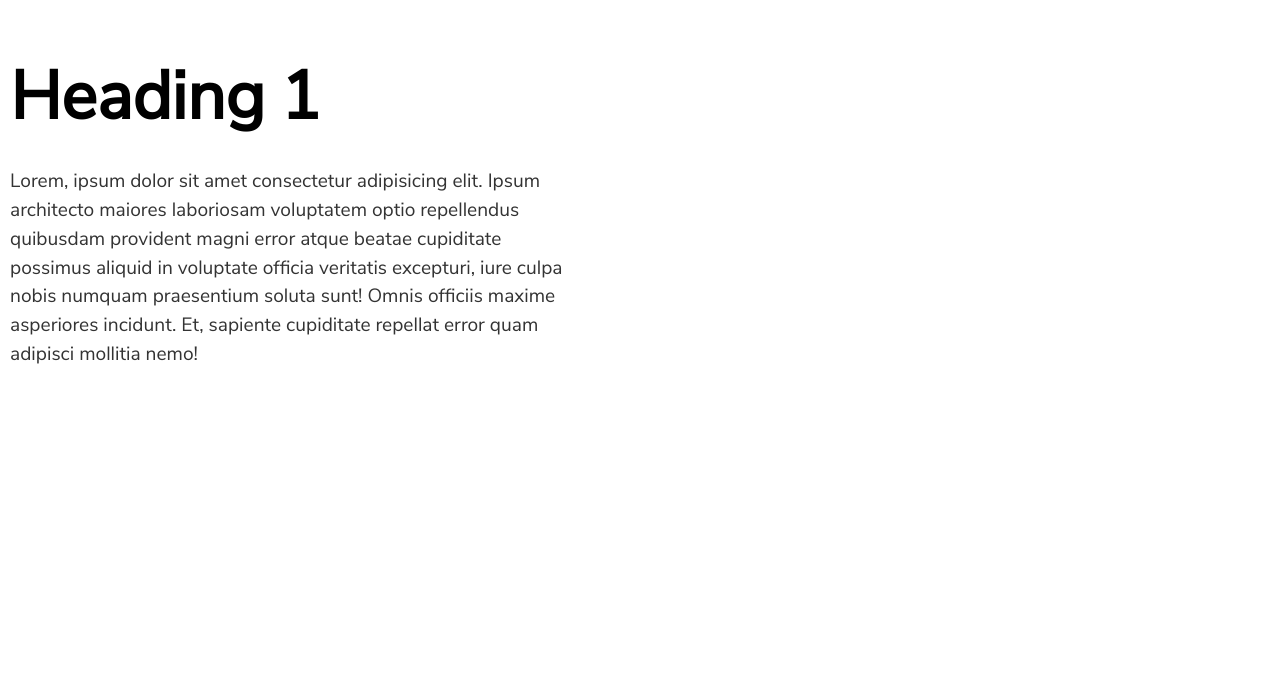
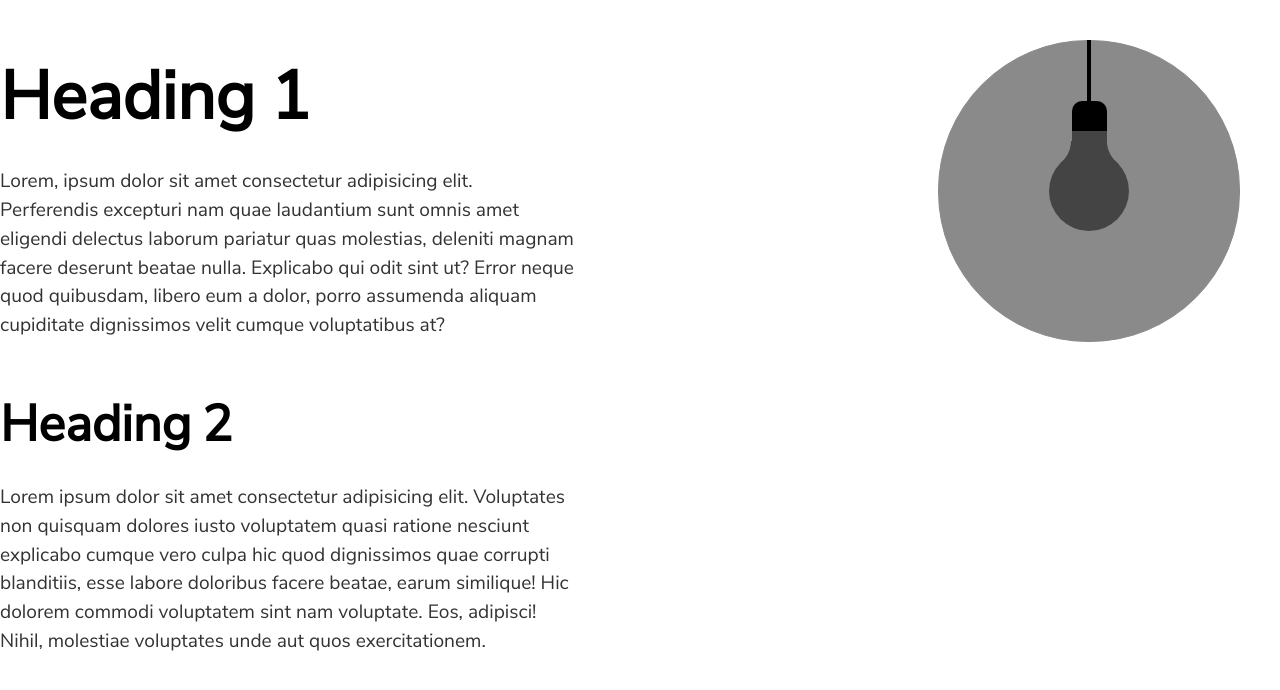
Before and after one commit to Drew-Bae/Portfolio, a plain HTML site: page index.html in a window 1280 px wide. Drawn offline with Linux system fonts and the light colour scheme.

Commit message:
started working on lightbulb idea

```diff
--- a/css/index.css
+++ b/css/index.css
@@ -31,7 +31,6 @@ html {
 }
 
 body {
-    margin: 10px;
     font-family: "nunito_sans", Arial, Helvetica, sans-serif;
     font-size: 1.2rem;
     line-height: 1.5;
@@ -129,3 +128,139 @@ a {
     content: ']';
     transform: translateX(-20px);
 }
+
+/* Banner LightBulb */
+.banner {
+    background: #000;
+    width: 100vw;
+    height: 100vh;
+}
+
+.lightbulb {
+    position: absolute;
+    margin: 0;
+    top: 50%;
+    left: 50%;
+    margin-right: -50%;
+    transform: translate(-50%, -50%);
+}
+
+.circle {
+    background: #8a8a8a;
+    width: 300px;
+    height: 300px;
+    border: 1px solid #8a8a8a;
+    border-radius: 150px;
+}
+
+.wire {
+    position: absolute;
+    left: calc(50% - 2px);
+    top: 0;
+    width: 4px;
+    height: 120px;
+    background: #000;
+    z-index: 1;
+}
+
+body.on .bulb{
+    background: #fff;
+    box-shadow: 0 0 50px #fff,
+    0 0 100px #fff,
+    0 0 150px #fff,
+    0 0 200px #fff,
+    0 0 250px #fff,
+    0 0 300px #fff,
+    0 0 350px #fff;
+    }
+
+.bulb {
+    position: absolute;
+    width: 80px;
+    height: 80px;
+    margin: 0;
+    top: 50%;
+    left: 50%;
+    margin-right: -50%;
+    transform: translate(-50%, -50%);
+    background: #444;
+    border-radius: 50%;
+    z-index: 2;
+}
+
+.bulb::before {
+    content: '';
+    position: absolute;
+    top: -50px;
+    left: 22.5px;
+    width: 35px;
+    height: 88px;
+    background: #444;
+    border-top: 30px solid #000;
+    border-radius: 10px;
+}
+
+body.on .bulb::before{
+    background: #fff;
+}
+
+body.on .bulb::after{
+    content: '';
+    position: absolute;
+    top: 50%;
+    left: 50%;
+    transform: translate(-50%,-50%);
+    width: 120px;
+    height: 120px;
+    background: #fff;
+    border-radius: 50%;
+    filter: blur(40px);
+    }
+
+.bulb span:nth-child(1) {
+    position: absolute;
+    top: -16px;
+    left: -4px;
+    display: block;
+    width: 30px;
+    height: 30px;
+    background: transparent;
+    transform: rotate(342deg);
+    border-bottom-right-radius: 40px;
+    box-shadow: 20px 20px 0 10px #444;
+}
+
+body.on .bulb span:nth-child(1) {
+    box-shadow: 20px 20px 0 10px #fff;
+}
+
+.bulb span:nth-child(2) {
+    position: absolute;
+    top: -16px;
+    right: -4px;
+    display: block;
+    width: 30px;
+    height: 30px;
+    background: transparent;
+    transform: rotate(17deg);
+    border-bottom-left-radius: 40px;
+    box-shadow: -20px 20px 0 10px #444;
+}
+
+body.on .bulb span:nth-child(2) {
+    box-shadow: -20px 20px 0 10px #fff;
+}
+
+@media screen and (min-width: 1024px) {
+    .banner {
+        display: none;
+    }
+
+    .lightbulb {
+        margin: 0;
+        top: 40px;
+        right: 40px;
+        left: auto;
+        transform: translate(0, 0);
+    }
+}
--- a/index.html
+++ b/index.html
@@ -9,14 +9,35 @@
     <link rel="stylesheet" href="css/index.css" />
   </head>
   <body>
-    <h1>Heading 1</h1>
+    <div class="banner"></div>
+    <div class="lightbulb">
+      <div class="circle">
+        <div class="wire"></div>
+        <div class="bulb">
+          <span></span>
+          <span></span>
+        </div>
+      </div>
+    </div>
+    <section>
+      <h1>Heading 1</h1>
+      <p>
+        Lorem, ipsum dolor sit amet consectetur adipisicing elit. Perferendis
+        excepturi nam quae laudantium sunt omnis amet eligendi delectus laborum
+        pariatur quas molestias, deleniti magnam facere deserunt beatae nulla.
+        Explicabo qui odit sint ut? Error neque quod quibusdam, libero eum a
+        dolor, porro assumenda aliquam cupiditate dignissimos velit cumque
+        voluptatibus at?
+      </p>
+    </section>
+    <h2>Heading 2</h2>
     <p>
-      Lorem, ipsum dolor sit amet consectetur adipisicing elit. Ipsum architecto
-      maiores laboriosam voluptatem optio repellendus quibusdam provident magni
-      error atque beatae cupiditate possimus aliquid in voluptate officia
-      veritatis excepturi, iure culpa nobis numquam praesentium soluta sunt!
-      Omnis officiis maxime asperiores incidunt. Et, sapiente cupiditate
-      repellat error quam adipisci mollitia nemo!
+      Lorem ipsum dolor sit amet consectetur adipisicing elit. Voluptates non
+      quisquam dolores iusto voluptatem quasi ratione nesciunt explicabo cumque
+      vero culpa hic quod dignissimos quae corrupti blanditiis, esse labore
+      doloribus facere beatae, earum similique! Hic dolorem commodi voluptatem
+      sint nam voluptate. Eos, adipisci! Nihil, molestiae voluptates unde aut
+      quos exercitationem.
     </p>
   </body>
 </html>
```
